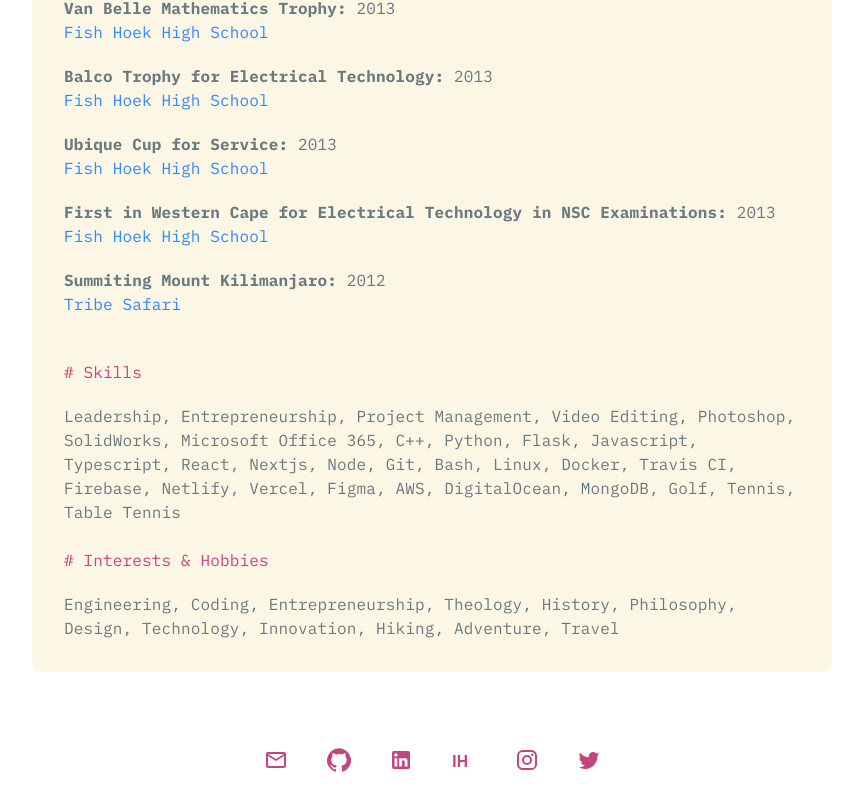
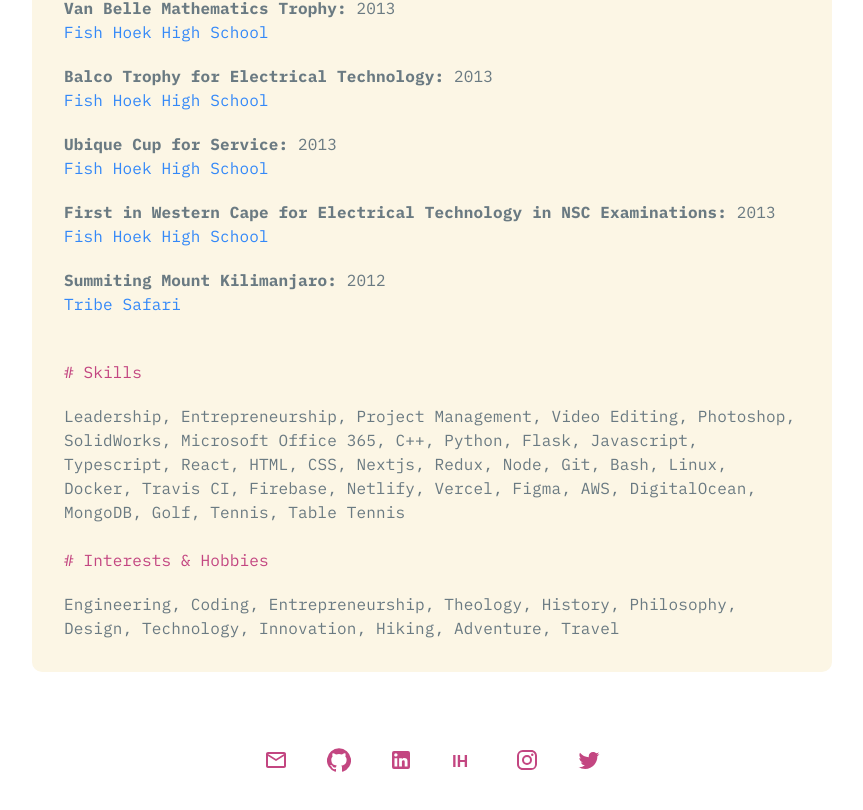
Before and after one commit to joshuaberetta/portfolio, a React (Create React App) app: page /about in a window 1280 px wide. Shown: the part 3596-4406 px from the top of the page, without its empty margins (208-1071 px from the left). Built offline with nearby package versions, Linux system fonts and the light colour scheme.

Commit message:
updating skills

```diff
--- a/src/shared/content.tsx
+++ b/src/shared/content.tsx
@@ -599,7 +599,10 @@
         "Javascript",
         "Typescript",
         "React",
+        "HTML",
+        "CSS",
         "Nextjs",
+        "Redux",
         "Node",
         "Git",
         "Bash",
```
